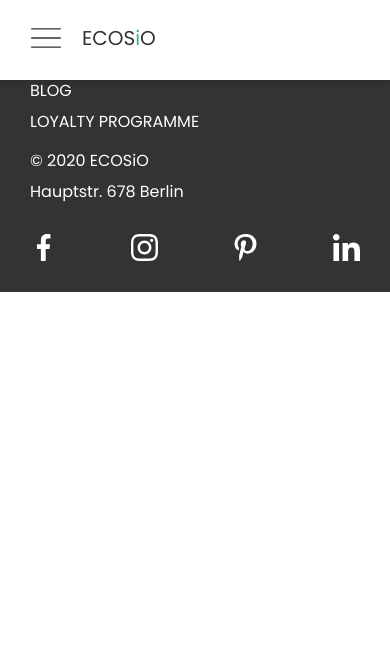
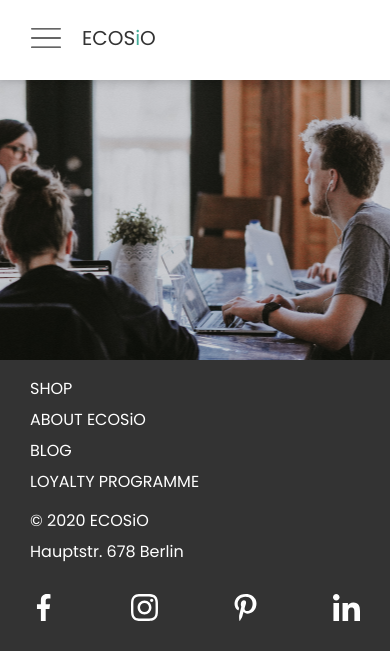
Before and after one commit to valentina-b/ecosio-eco-friendly-cosmetics, a Django app: page /about/ in a window 390 px wide. Shown: the top 651 px of the page. Run offline with Django 3.2, Linux system fonts and the light colour scheme; some libraries are stand-ins or nearby versions.

Commit message:
add about page header and make it responsive

```diff
--- a/about/templates/about/about.html
+++ b/about/templates/about/about.html
@@ -5,12 +5,6 @@
 
 {% block header_content %}
     <div id="about-header">
-        <div class="container">
-            <div class="row">
-                <div class="col-12">
-                </div>
-            </div>
-        </div>
     </div>
 {% endblock %}
 
--- a/static/css/base.css
+++ b/static/css/base.css
@@ -417,6 +417,13 @@ footer p {
 }
 /* footer */
 
+/* about page */
+#about-header {
+    background: url('../images/about/img-about-dsk-header.png') no-repeat center;
+    height: 485px;
+}
+/* about page */
+
 /* responsiveness */
 @media (max-width: 1199px) {
     .div-section-text-right {
@@ -497,6 +504,9 @@ footer p {
     .hp-section-4-cta {
         margin: -20px auto;
     }
+    #about-header {
+        background: url('../images/about/img-about-tab-header.png') no-repeat center;
+    }
     .footer-row {
         padding-top: 3%;
     }
@@ -543,7 +553,7 @@ footer p {
         padding-bottom: inherit;
     }
     #homepage-header {
-        background: url(../images/homepage/img-hp-mob-header-test.png) no-repeat center;
+        background: url(../images/homepage/img-hp-mob-header.png) no-repeat center;
         height: 550px;
     }
     .hp-section-2, .hp-section-5 {
@@ -571,6 +581,10 @@ footer p {
     #hp-header-tagline {
         font-size: 0.95rem;
     }
+    #about-header {
+        background: url('../images/about/img-about-mob-header.png') no-repeat center;
+        height: 360px;
+    }
     .footer-row {
         padding-top: 5%;
     }
```
Also changed, not shown: static/images/about/img-about-dsk-header.png (added), static/images/about/img-about-last.png (renamed from static/images/img-about-last.png), static/images/about/img-about-mob-header.png (added), static/images/about/img-about-sec1.png (renamed from static/images/img-about-sec1.png), static/images/about/img-about-sec2.png (renamed from static/images/img-about-sec2.png), static/images/about/img-about-tab-header.png (added), static/images/homepage/img-hp-mob-header-test.png (deleted), static/images/homepage/img-hp-mob-header.png, static/images/img-about-header.png (deleted).
